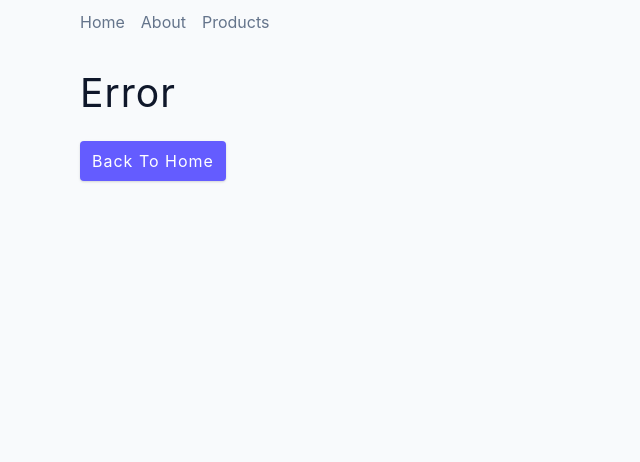
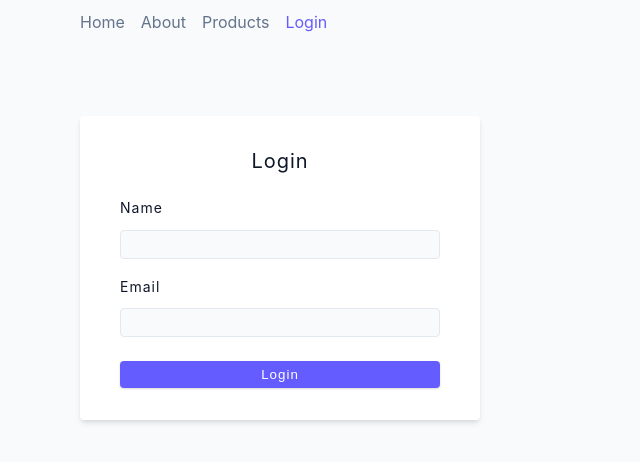
Before and after one commit to BarryCoding/study-react-router6, a React (Vite) app: page /login in a window 1280 px wide. Shown: the top 462 px of the page, without its empty margins (0-640 px from the left). Built offline with nearby package versions, Linux system fonts and the light colour scheme.

Commit message:
step12 login and useNavigate

```diff
--- a/src/App.jsx
+++ b/src/App.jsx
@@ -1,12 +1,16 @@
+import { useState } from 'react';
 import { BrowserRouter, Routes, Route } from 'react-router-dom';
 import SharedLayout from './pages/SharedLayout';
 import Home from './pages/Home';
 import About from './pages/About';
 import Products from './pages/Products';
 import Error from './pages/Error';
-import { ProductDtail } from './pages/ProductDtail';
+import ProductDtail from './pages/ProductDtail';
+import Login from './pages/Login';
+import Dashboard from './pages/Dashboard';
 
 function App() {
+  const [user, setUser] = useState();
   return (
     <BrowserRouter>
       <Routes>
@@ -18,6 +22,10 @@ function App() {
           <Route path='products' element={<Products />} />
           <Route path='products/:productId' element={<ProductDtail />} />
 
+          {/*  */}
+          <Route path='login' element={<Login setUser={setUser} />} />
+          <Route path='dashboard' element={<Dashboard user={user} />} />
+
           <Route path='*' element={<Error />} />
         </Route>
       </Routes>
--- a/src/components/StyledNavbar.jsx
+++ b/src/components/StyledNavbar.jsx
@@ -6,6 +6,7 @@ const Navbar = () => {
       <NavLink to='/' className={isActiveLink} >Home</NavLink>
       <NavLink to='/about' className={isActiveLink} >About</NavLink>
       <NavLink to='/products'className={isActiveLink} >Products</NavLink>
+      <NavLink to='/login'className={isActiveLink} >Login</NavLink>
     </nav>
   );
 };
--- /dev/null
+++ b/src/pages/Dashboard.jsx
@@ -0,0 +1,8 @@
+const Dashboard = ({ user }) => {
+  return (
+    <section className='section'>
+      <h4>Hello {user?.name}</h4>
+    </section>
+  );
+};
+export default Dashboard;
--- /dev/null
+++ b/src/pages/Login.jsx
@@ -0,0 +1,50 @@
+import { useState } from 'react';
+import { useNavigate } from 'react-router-dom';
+
+const Login = ({ setUser }) => {
+  const [name, setName] = useState('');
+  const [email, setEmail] = useState('');
+  const navigate = useNavigate();
+  const handleSubmit = async (e) => {
+    e.preventDefault();
+    if (!name || !email) return;
+    setUser({ name, email });
+    navigate('/dashboard');
+  };
+  return (
+    <section className='section'>
+      <form className='form' onSubmit={handleSubmit}>
+        <h5>Login</h5>
+        <div className='form-row'>
+          <label htmlFor='name' className='form-label'>
+            name
+          </label>
+          <input
+            id='name'
+            type='text'
+            className='form-input'
+            value={name}
+            onChange={(e) => setName(e.target.value)}
+          />
+        </div>
+        <div className='form-row'>
+          <label htmlFor='email' className='form-label'>
+            email
+          </label>
+          <input
+            id='email'
+            type='email'
+            className='form-input'
+            value={email}
+            onChange={(e) => setEmail(e.target.value)}
+          />
+        </div>
+        <button type='submit' className='btn btn-block'>
+          Login
+        </button>
+      </form>
+    </section>
+  );
+};
+
+export default Login;
```
Also changed, not shown: src/pages/ProductDtail.jsx (+5 -3 lines), 1 other file (tests, documents, lock files or other folders).
